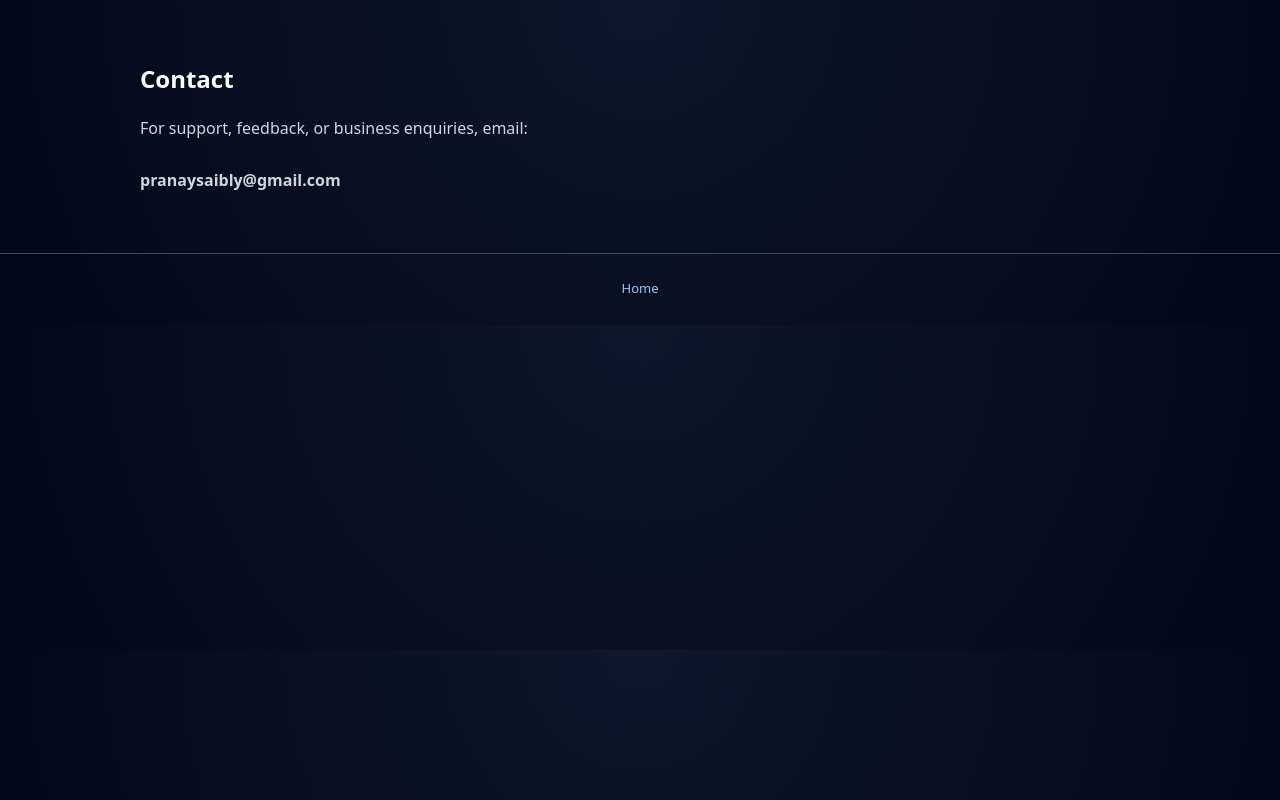
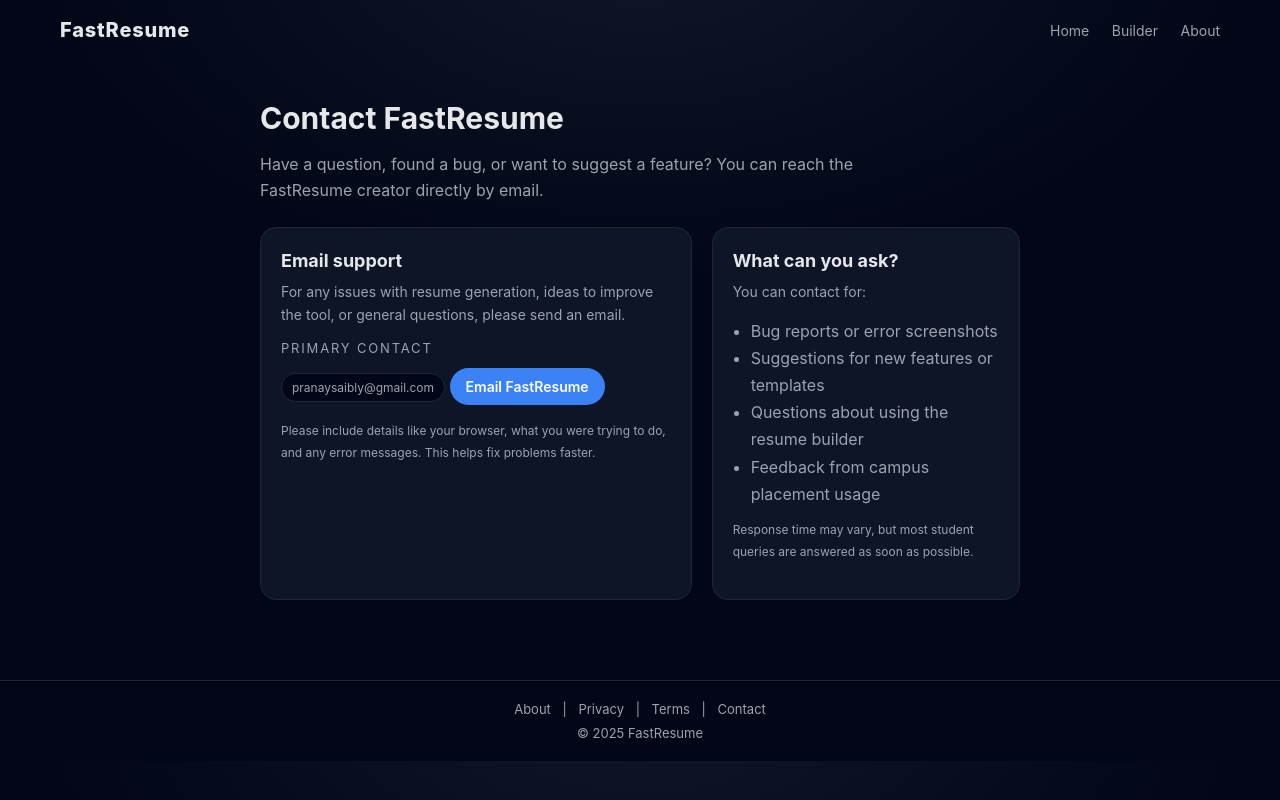
Before and after one commit to pranaysai0745/Fast-Resume, a website: page contact.html in a window 1280 px wide. Drawn offline with Linux system fonts and the light colour scheme.

Commit message:
Update contact.html

```diff
--- a/contact.html
+++ b/contact.html
@@ -1,23 +1,253 @@
 <!DOCTYPE html>
-<html>
+<html lang="en">
 <head>
+  <meta charset="UTF-8" />
   <title>Contact – FastResume</title>
-  <link rel="stylesheet" href="style.css">
+  <meta name="viewport" content="width=device-width, initial-scale=1.0" />
+
+  <style>
+    :root{
+      --bg:#0b1020;
+      --card:#0f172a;
+      --border:#1f2933;
+      --text:#e5e7eb;
+      --muted:#9ca3af;
+      --accent:#3b82f6;
+    }
+    *{box-sizing:border-box}
+    body{
+      margin:0;
+      font-family:Inter,system-ui,-apple-system,Segoe UI,sans-serif;
+      background:radial-gradient(80% 80% at 50% -10%, #111827 0%, #020617 60%);
+      color:var(--text);
+    }
+
+    /* NAV */
+    .nav{
+      max-width:1200px;
+      margin:0 auto;
+      padding:18px 20px;
+      display:flex;
+      justify-content:space-between;
+      align-items:center;
+    }
+    .logo{
+      font-size:20px;
+      font-weight:800;
+      letter-spacing:.04em;
+    }
+    .nav a{
+      color:var(--muted);
+      text-decoration:none;
+      margin-left:18px;
+      font-size:14px;
+    }
+    .nav a:hover{color:white}
+
+    /* PAGE WRAP */
+    .wrap{
+      max-width:800px;
+      margin:40px auto 80px;
+      padding:0 20px;
+    }
+    h1{
+      font-size:30px;
+      margin-bottom:10px;
+    }
+    .sub{
+      color:var(--muted);
+      line-height:1.6;
+      max-width:640px;
+      margin-bottom:24px;
+    }
+
+    .cards{
+      display:grid;
+      grid-template-columns:1.4fr 1fr;
+      gap:20px;
+    }
+    .card{
+      background:rgba(15,23,42,.9);
+      border-radius:16px;
+      border:1px solid var(--border);
+      padding:22px 20px;
+    }
+    .card h2{
+      margin:0 0 10px;
+      font-size:18px;
+    }
+    .card p{
+      margin:0 0 14px;
+      color:var(--muted);
+      line-height:1.6;
+      font-size:14px;
+    }
+
+    .label{
+      font-size:13px;
+      text-transform:uppercase;
+      letter-spacing:.14em;
+      color:var(--muted);
+      margin-bottom:6px;
+    }
+
+    .pill{
+      display:inline-flex;
+      align-items:center;
+      padding:6px 10px;
+      border-radius:999px;
+      background:#020617;
+      border:1px solid var(--border);
+      font-size:12px;
+      color:var(--muted);
+      margin-top:4px;
+    }
+
+    .btn{
+      display:inline-block;
+      margin-top:6px;
+      padding:10px 16px;
+      border-radius:999px;
+      border:none;
+      background:var(--accent);
+      color:white;
+      font-size:14px;
+      font-weight:600;
+      text-decoration:none;
+      cursor:pointer;
+    }
+    .btn-secondary{
+      background:transparent;
+      border:1px solid var(--border);
+      color:var(--text);
+      margin-left:8px;
+    }
+    .btn:hover{
+      filter:brightness(1.05);
+    }
+
+    /* SIMPLE FORM (optional) */
+    form{
+      display:grid;
+      gap:10px;
+      margin-top:8px;
+    }
+    label{
+      font-size:13px;
+      color:var(--muted);
+    }
+    input,textarea{
+      width:100%;
+      padding:8px 10px;
+      border-radius:10px;
+      border:1px solid var(--border);
+      background:#020617;
+      color:var(--text);
+      font-family:inherit;
+      font-size:14px;
+    }
+    textarea{min-height:90px;resize:vertical;}
+
+    small{
+      font-size:12px;
+      color:var(--muted);
+    }
+
+    /* FOOTER */
+    footer{
+      border-top:1px solid var(--border);
+      padding:20px;
+      text-align:center;
+      font-size:13px;
+      color:var(--muted);
+    }
+    footer a{
+      color:var(--muted);
+      text-decoration:none;
+      margin:0 8px;
+    }
+    footer a:hover{color:white}
+
+    @media(max-width:800px){
+      .cards{
+        grid-template-columns:1fr;
+      }
+      h1{font-size:26px;}
+    }
+  </style>
 </head>
 <body>
 
-<section>
-  <h2>Contact</h2>
-  <p>
-    For support, feedback, or business enquiries, email:
-    <br><br>
-    <strong>pranaysaibly@gmail.com</strong>
-  </p>
-</section>
+  <!-- NAVBAR -->
+  <div class="nav">
+    <div class="logo">FastResume</div>
+    <div>
+      <a href="/">Home</a>
+      <a href="/builder">Builder</a>
+      <a href="/about">About</a>
+    </div>
+  </div>
 
-<footer>
-  <a href="/">Home</a>
-</footer>
+  <!-- MAIN CONTENT -->
+  <div class="wrap">
+    <h1>Contact FastResume</h1>
+    <p class="sub">
+      Have a question, found a bug, or want to suggest a feature?
+      You can reach the FastResume creator directly by email.
+    </p>
+
+    <div class="cards">
+      <!-- LEFT: EMAIL CONTACT -->
+      <div class="card">
+        <h2>Email support</h2>
+        <p>
+          For any issues with resume generation, ideas to improve the tool,
+          or general questions, please send an email.
+        </p>
+
+        <div class="label">Primary contact</div>
+        <div class="pill">pranaysaibly@gmail.com</div>
+
+        <a class="btn" href="mailto:pranaysaibly@gmail.com?subject=FastResume%20feedback">
+          Email FastResume
+        </a>
+        <p style="margin-top:14px;">
+          <small>
+            Please include details like your browser, what you were trying to do,
+            and any error messages. This helps fix problems faster.
+          </small>
+        </p>
+      </div>
+
+      <!-- RIGHT: QUICK MESSAGE (front-end only) -->
+      <div class="card">
+        <h2>What can you ask?</h2>
+        <p>
+          You can contact for:
+        </p>
+        <ul style="margin:0 0 10px 18px; padding:0; color:var(--muted); line-height:1.7;">
+          <li>Bug reports or error screenshots</li>
+          <li>Suggestions for new features or templates</li>
+          <li>Questions about using the resume builder</li>
+          <li>Feedback from campus placement usage</li>
+        </ul>
+        <p style="margin-top:10px;">
+          <small>
+            Response time may vary, but most student queries are answered as soon as possible.
+          </small>
+        </p>
+      </div>
+    </div>
+  </div>
+
+  <!-- FOOTER -->
+  <footer>
+    <a href="/about">About</a> |
+    <a href="/privacy">Privacy</a> |
+    <a href="/terms">Terms</a> |
+    <a href="/contact">Contact</a>
+    <div style="margin-top:8px;">© 2025 FastResume</div>
+  </footer>
 
 </body>
 </html>
```
